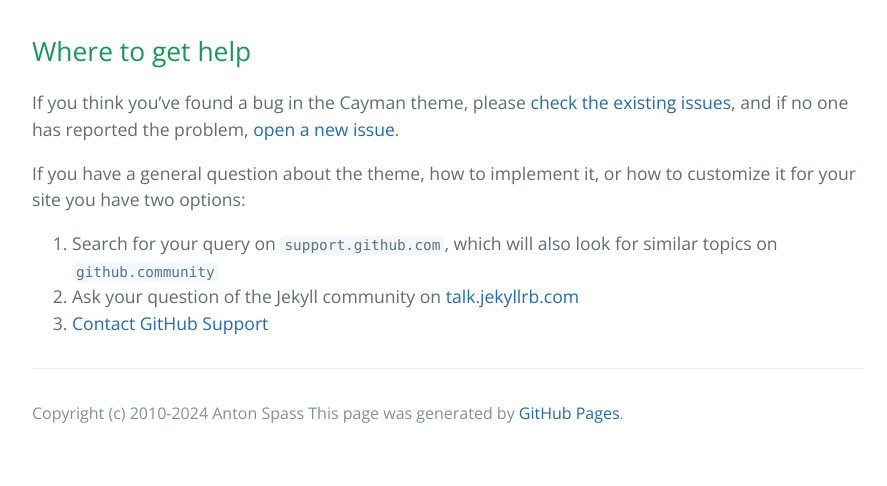
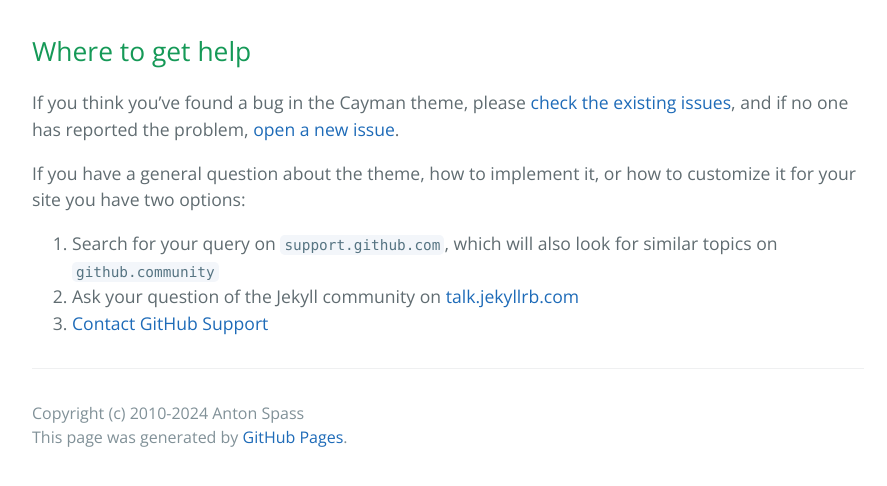
Before and after one commit to comprehensive/VectorAbstractions, a Jekyll site: the page built from docs/SUPPORT.md, in a window 1280 px wide. Shown: the top 486 px of the page, without its empty margins (192-1079 px from the left). Built offline with Jekyll 4.4.1, drawn with Linux system fonts in a browser that asks for light colours; our own code applies the rules of GitHub Pages for plain Markdown files.

Commit message:
Update default.html

```diff
--- a/_layouts/default.html
+++ b/_layouts/default.html
@@ -21,7 +21,7 @@
       {{ content }}
 
       <footer class="site-footer">
-        <span class="site-footer-credits">Copyright (c) 2010-2024 Anton Spass</span>
+        <span class="site-footer-credits">Copyright (c) 2010-2024 Anton Spass</span><br>
         <span class="site-footer-credits">This page was generated by <a href="https://pages.github.com">GitHub Pages</a>.</span>
       </footer>
     </main>
```
